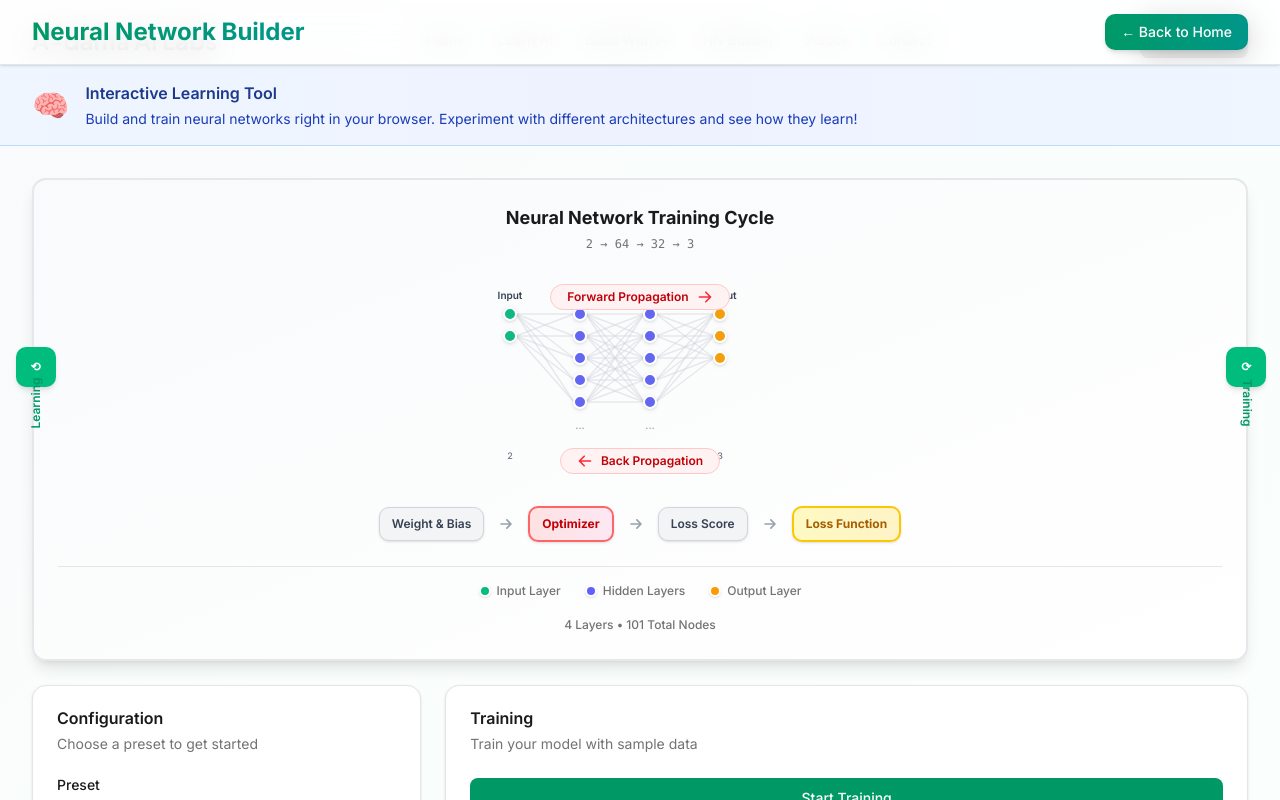
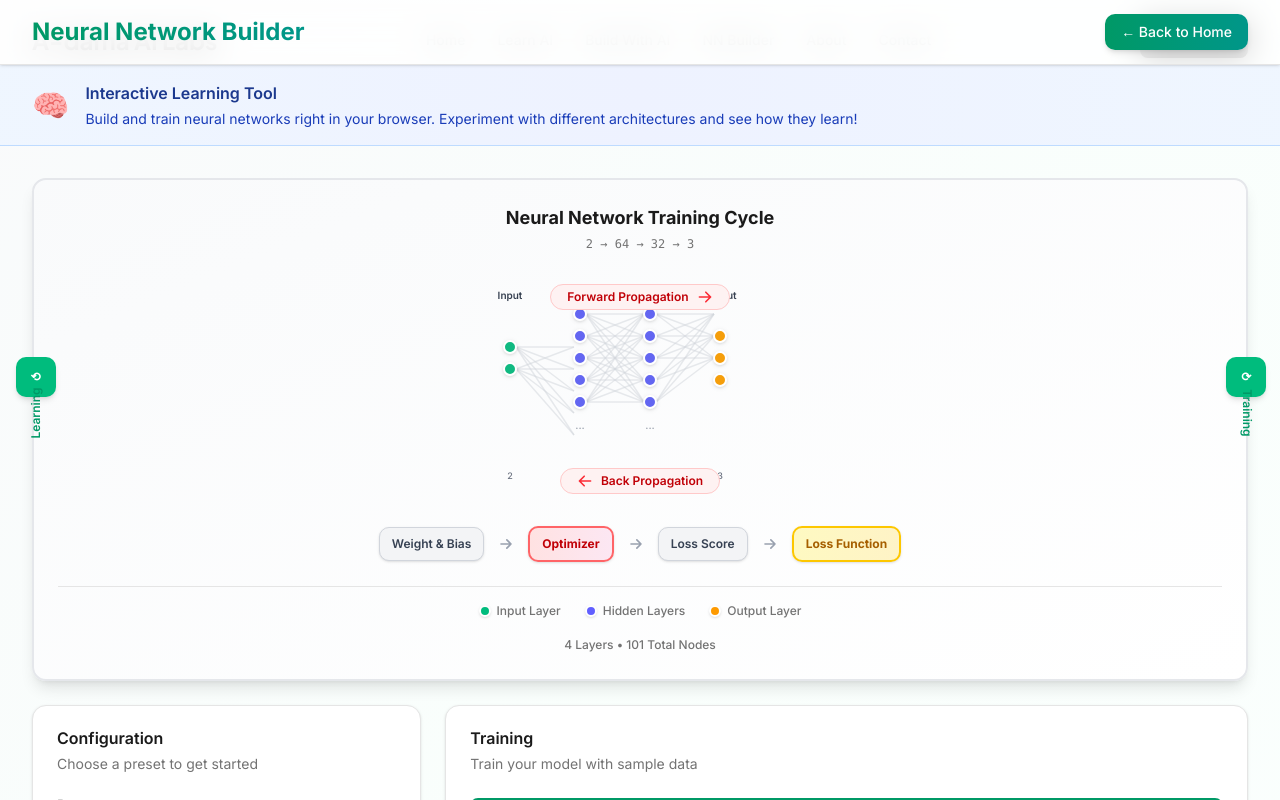
Before and after one commit to Touradam/adama-ai-labs, a Next.js app: page /neural-network-builder in a window 1280 px wide. Shown: the top 800 px of the page. Built offline with nearby package versions, Linux system fonts and the light colour scheme.

Commit message:
Make neural network diagram symmetrical with centered layers

```diff
--- a/components/nn-builder/NetworkDiagram.tsx
+++ b/components/nn-builder/NetworkDiagram.tsx
@@ -14,11 +14,12 @@ export function NetworkDiagram({ inputNodes, hiddenLayers, outputNodes }: Networ
   // Limit nodes displayed per layer for compact view
   const maxDisplayNodes = 5;
   const displayLayers = allLayers.map(count => Math.min(count, maxDisplayNodes));
+  const maxLayerSize = Math.max(...displayLayers);
 
   const nodeRadius = 6;
   const layerSpacing = 70;
   const nodeSpacing = 22;
-  const networkHeight = maxDisplayNodes * nodeSpacing + 20;
+  const networkHeight = maxLayerSize * nodeSpacing + 40;
   const networkWidth = allLayers.length * layerSpacing;
 
   return (
@@ -69,7 +70,11 @@ export function NetworkDiagram({ inputNodes, hiddenLayers, outputNodes }: Networ
               const displaySize = displayLayers[layerIndex];
               const hasMore = layerSize > maxDisplayNodes;
               const x = layerIndex * layerSpacing + 30;
-              const startY = 30;
+
+              // Center nodes vertically based on max layer size
+              const layerHeight = displaySize * nodeSpacing;
+              const maxHeight = maxLayerSize * nodeSpacing;
+              const startY = 30 + (maxHeight - layerHeight) / 2;
 
               return (
                 <g key={layerIndex}>
```
